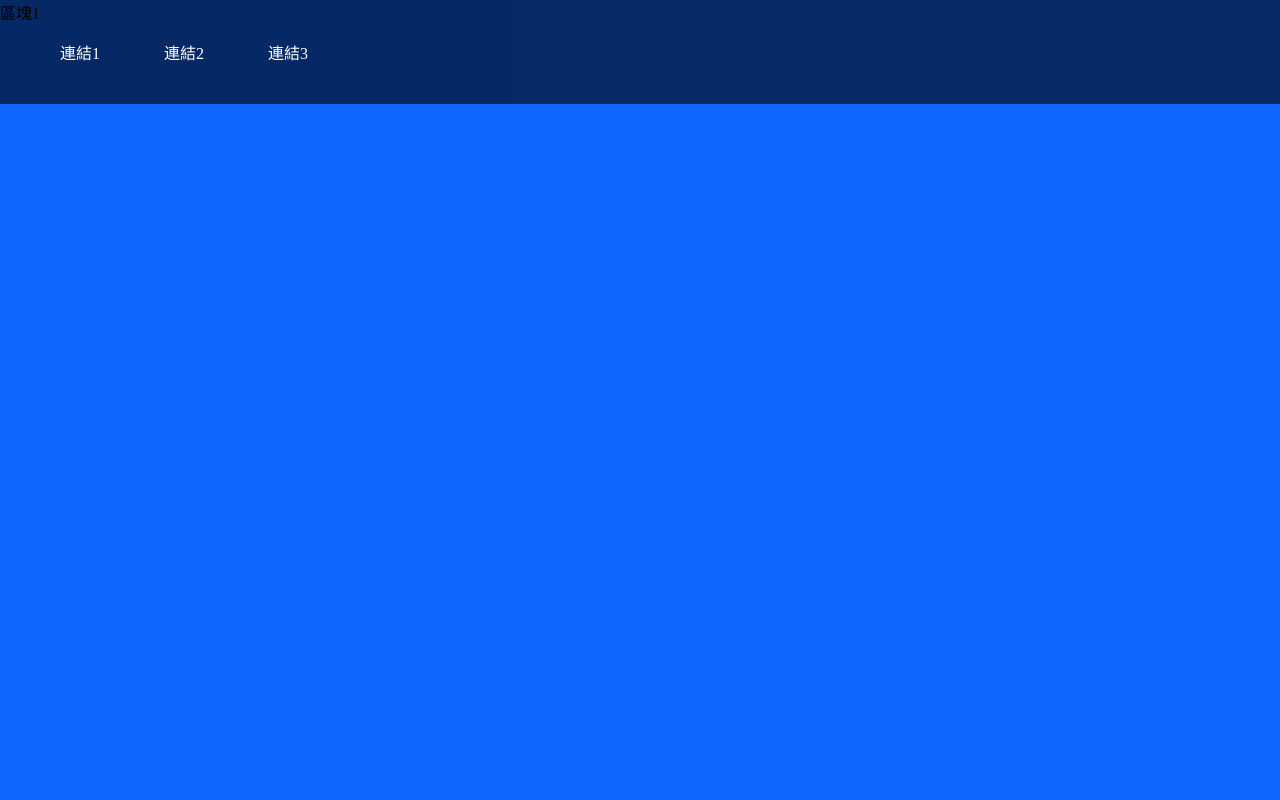
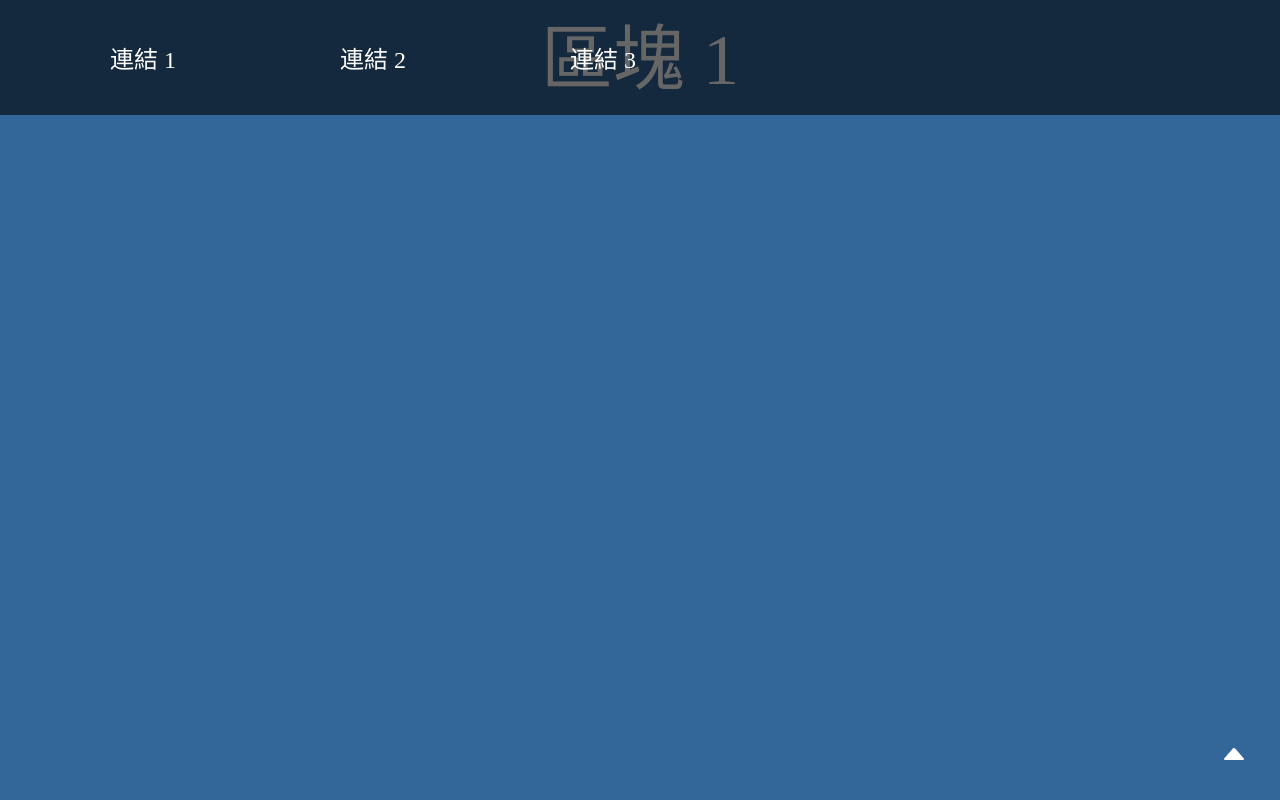
Before and after one commit to kid01070901/Web_HC_ZL_jQuery_GoTo, a plain HTML site: page index.html in a window 1280 px wide. Shown: the top 800 px of the page. Drawn offline with nearby package versions, Linux system fonts and the light colour scheme.

Commit message:
調整區域樣式並添加回到頂端按鈕

```diff
--- a/index.html
+++ b/index.html
@@ -10,14 +10,16 @@
 
 <body>
     <nav>
-        <span>連結1</span>
-        <span>連結2</span>
-        <span>連結3</span>
+        <span>連結 1</span>
+        <span>連結 2</span>
+        <span>連結 3</span>
     </nav>
 
-    <section>區塊1</section>
-    <section>區塊2</section>
-    <section>區塊3</section>
+    <section>區塊 1</section>
+    <section>區塊 2</section>
+    <section>區塊 3</section>
+
+    <img src="./arrow.png" alt="回到頂端" id="toTop">
 
     <!-- jQuery CDN -->
     <script src="https://ajax.googleapis.com/ajax/libs/jquery/3.5.1/jquery.min.js"></script>
--- a/style.scss
+++ b/style.scss
@@ -14,12 +14,27 @@ nav {
 
     span {
         display: inline-block;
-        padding: 10px 30px;
+        padding: 10px 80px;
         cursor: pointer;
+        font-size: 24px;
     }
 }
 
 section {
     height: 100vh;
-    background: #1166ff;
+    background: #336699;
+    font-size: 72px;
+    text-align: center;
+    color: #fff;
+
+    &:nth-of-type(2) {
+        background: #992233;
+    }
 }
+
+#toTop {
+    position: fixed;
+    right: 30px;
+    bottom: 30px;
+    cursor: pointer;
+}
```
Also changed, not shown: arrow.png (added), style.css, 1 other file.
